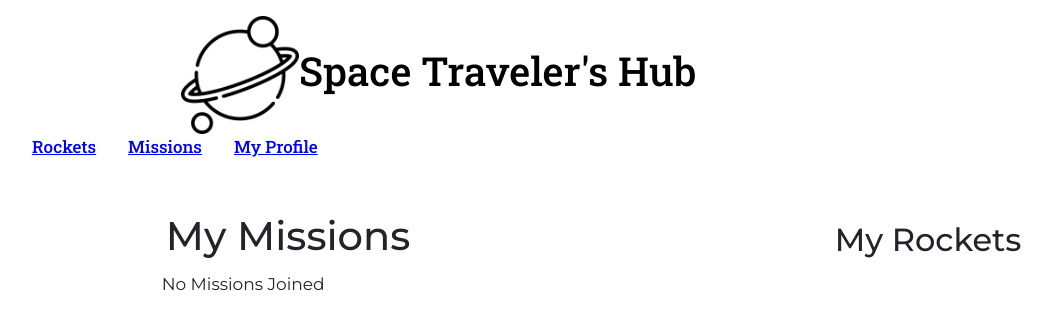
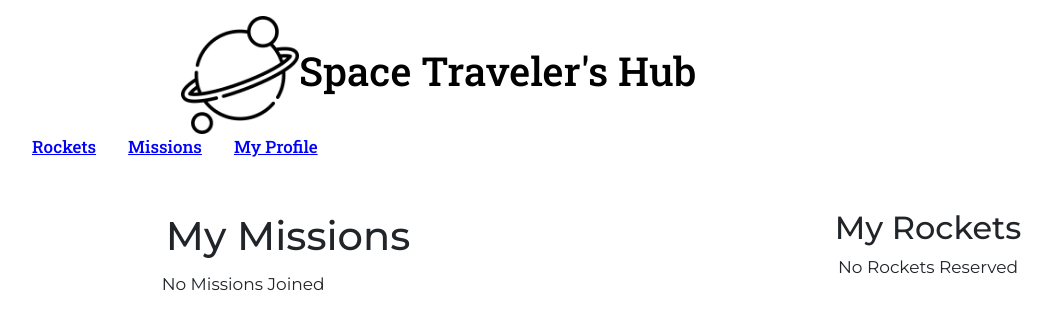
Before and after one commit to Rifat8080/React-Redux-Group-Project, a React (Create React App) app: page /my-profile in a window 1280 px wide. Shown: the top 328 px of the page, without its empty margins (32-1084 px from the left). Built offline with nearby package versions, Linux system fonts and the light colour scheme.

Commit message:
style to myProfile

```diff
--- a/src/components/MyProfile.js
+++ b/src/components/MyProfile.js
@@ -39,7 +39,8 @@ const MyProfile = () => {
 
       <div className="rockets-profile">
         <h2>My Rockets</h2>
-        <ul className="table">
+        <p>{!reservedRockets.length ? 'No Rockets Reserved' : ''}</p>
+        <ul className="borderLi">
           {reservedRockets.map((rocket) => (
             <li key={rocket.id}>{rocket.name}</li>
           ))}
--- a/src/index.css
+++ b/src/index.css
@@ -175,11 +175,7 @@ img {
   margin-top: 1rem;
 }
 
-.table {
-  margin-top: 1rem;
-}
-
-.table li {
+.borderLi li {
   list-style: none;
   width: 100%;
   border: 1px solid #ccc;
```
